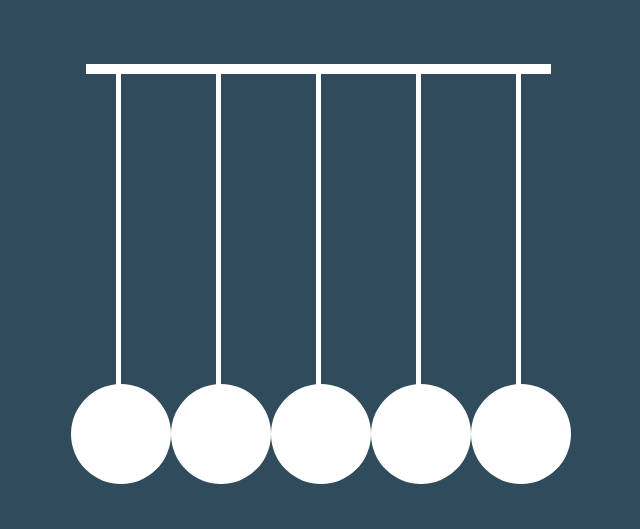
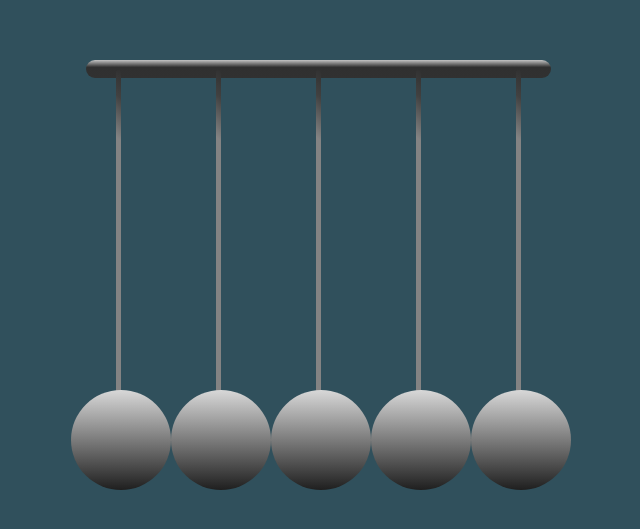
Before and after one commit to GabrielRioo/30-days-css, a plain HTML site: page Desafios/Dia-09/index.html in a window 1280 px wide. Shown: the part 131-660 px from the top of the page, without its empty margins (322-962 px from the left). Drawn offline with Linux system fonts and the light colour scheme.

Commit message:
Gradient and animation

```diff
--- a/Desafios/Dia-09/style.css
+++ b/Desafios/Dia-09/style.css
@@ -9,69 +9,95 @@ body {
     display: flex;
     justify-content: center;
     align-items: center;
-    background-color: rgb(48, 76, 92);
+    background-color: rgb(48, 80, 92);
 }
 
 section.base {
     width: 465px;
-    height: 10px;
-    background-color: white;
+    height: 18px;
+    background:linear-gradient(180deg, rgb(196, 196, 196) 0%, rgb(48, 48, 48) 40%, rgb(49, 49, 49) 100%);
+    border-radius: 12px;
 
     position: relative;
 }
 
-section.base span.lines:nth-child(1) {
+section.base span.lines{
     width: 5px;
     height: 350px;
-    background-color: white;
+    background: linear-gradient(40deg, rgb(131, 131, 131) 80%, rgb(65, 65, 65) 92%, rgb(49, 49, 49) 100%);
+    z-index: 0;
+    border-radius: 12px;
 
     position: absolute;
-    left: 30px;
+    top: 10px;
 }
 
-section.base span.lines:nth-child(2) {
-    width: 5px;
-    height: 350px;
-    background-color: white;
+section.base span.lines:nth-child(1) { left: 30px; }
 
-    position: absolute;
-    left: 130px;
+section.base span.lines:nth-child(2) { left: 130px; }
+
+section.base span.lines:nth-child(3) { left: 230px; }
+
+section.base span.lines:nth-child(4) { left: 330px; }
+
+section.base span.lines:nth-child(5) { left: 430px; }
+
+section.base span.lines:first-child {
+    animation: animate-left linear 2s infinite;
+    transform-origin: 20% 0;
 }
 
-section.base span.lines:nth-child(3) {
-    width: 5px;
-    height: 350px;
-    background-color: white;
-
-    position: absolute;
-    left: 230px;
+section.base span.lines:last-child {
+    animation: animate-right 2s linear 2s infinite;
+    transform-origin: 20% 0;
 }
 
-section.base span.lines:nth-child(4) {
-    width: 5px;
-    height: 350px;
-    background-color: white;
 
-    position: absolute;
-    left: 330px;
-}
-
-section.base span.lines:nth-child(5) {
-    width: 5px;
-    height: 350px;
-    background-color: white;
-
-    position: absolute;
-    left: 430px;
-}
-
-section.base span.lines span.circle:nth-child(1) {
+section.base span.lines span.circle {
     width: 100px;
     height: 100px;
     border-radius: 50%;
-    background-color: white;
+    background: linear-gradient(0deg, rgba(2,0,36,1) 0%, rgb(31, 31, 31) 0%, rgb(216, 216, 216) 100%);
 
     position: absolute;
     bottom: -70PX;
     left: -45px;
 }
+
+
+
+@keyframes animate-left {
+    25% {
+        transform: rotate(0deg);
+    }
+
+    50% {
+         transform: rotate(0deg);
+    }
+
+    75%{
+        transform: rotate(45deg);
+    }
+
+    100% {
+        transform: rotate(0deg);
+    }
+}
+
+@keyframes animate-right {
+     25% {
+        transform: rotate(-45deg);
+    }
+
+    50% {
+         transform: rotate(0deg);
+    }
+
+    75%{
+        transform: rotate(0deg);
+    }
+
+    100% {
+        transform: rotate(0deg);
+    }
+}
```
